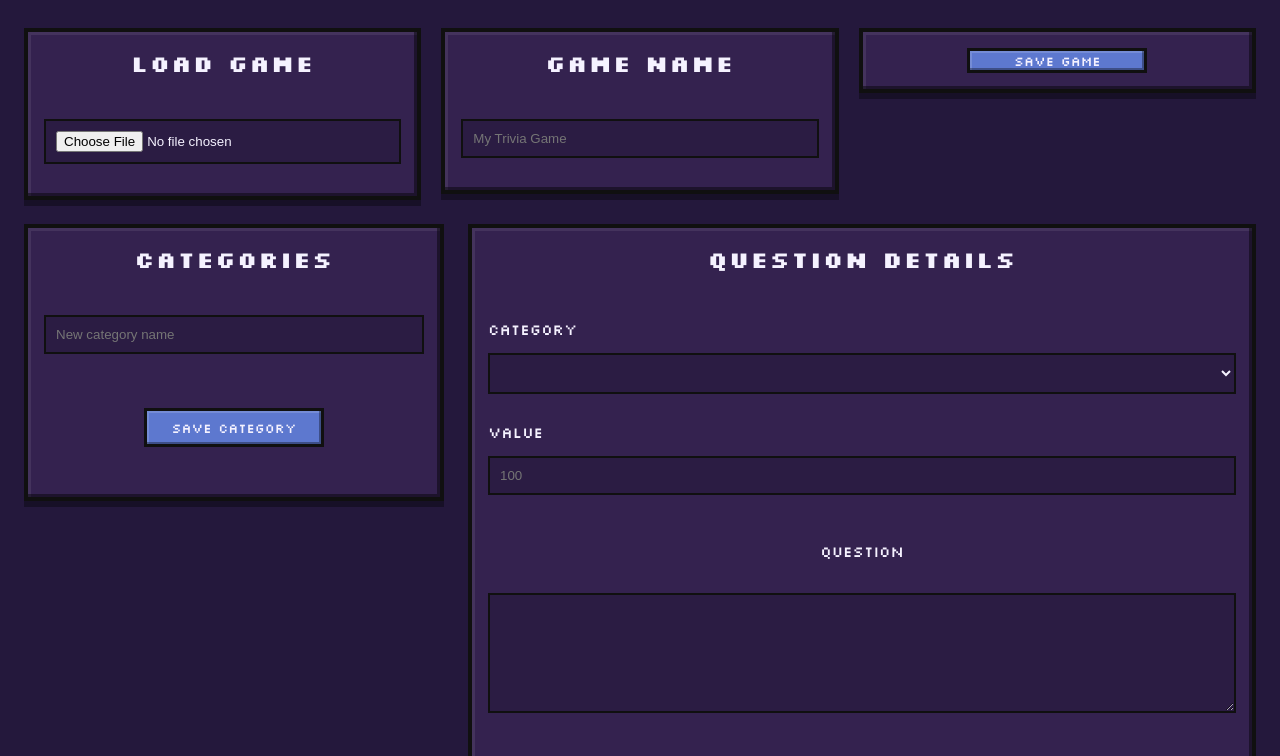
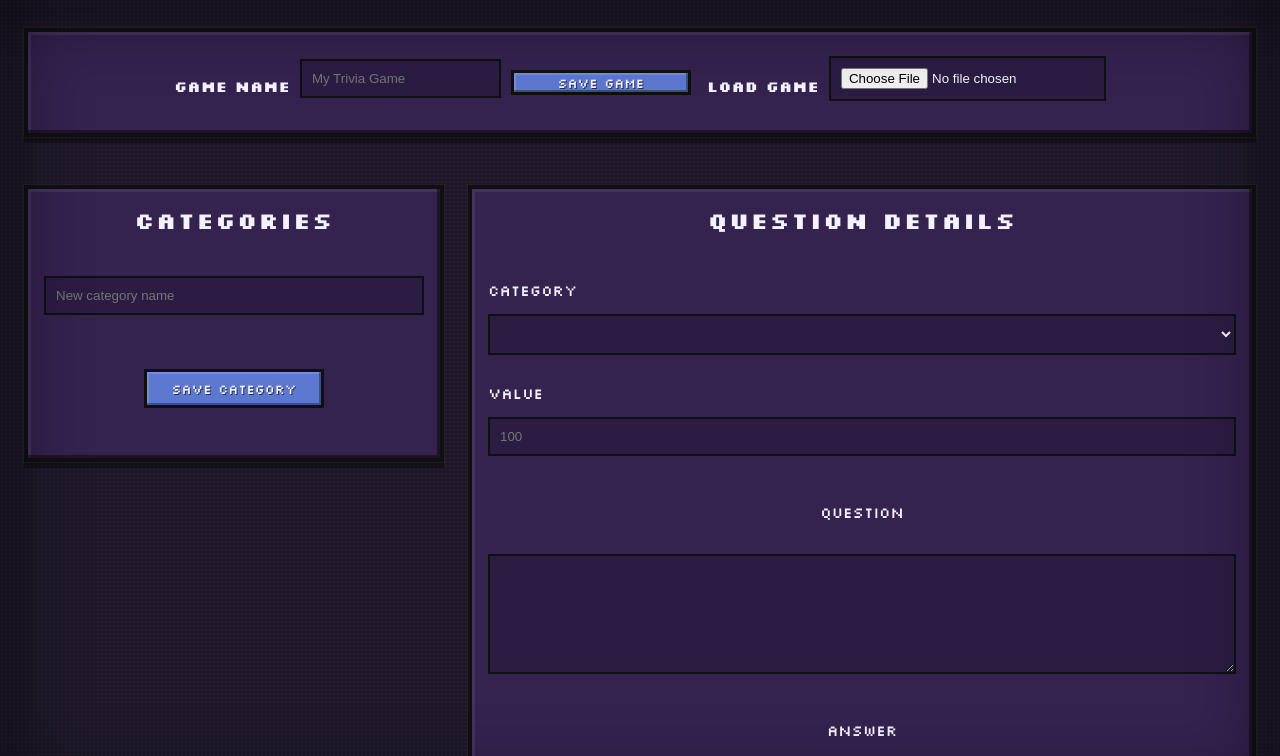
Before and after one commit to jostarly/triviaforge, a plain HTML site: page admin.html in a window 1280 px wide. Shown: the top 756 px of the page. Drawn offline with nearby package versions, Linux system fonts and the light colour scheme.

Commit message:
further sauce added

```diff
--- a/admin.html
+++ b/admin.html
@@ -15,24 +15,20 @@
 <body>
 
 <div id="admin-container" class="container-fluid">
-    <div id="admin-toolbar" class="row justify-content-center">
-        <div class="col-lg-3 col-md-6 text-center">
-            <section class="panel">
-                <h2>Load Game</h2>
-                <input type="file" id="json-upload" accept=".json">
-            </section>
-        </div>
-        <div class="col-lg-4 col-md-6 text-center">
-            <section class="panel">
-                <h2>Game Name</h2>
-                <input id="game-name" placeholder="My Trivia Game">
-            </section>
-        </div>
-        <div class="col-lg-3 col-md-6 text-center">
-            <section class="panel">
-                <button id="download">Save Game</button>
-            </section>
-        </div>
+    <div id="admin-toolbar">
+        <section class="panel admin-header-panel">
+            <div class="header-row">
+                <div class="header-left">
+                    <label class="header-label" for="game-name">Game Name</label>
+                    <input type="text" id="game-name" placeholder="My Trivia Game">
+                    <button id="download">Save Game</button>
+                </div>
+                <div class="header-right">
+                    <label class="header-label" for="json-upload">Load Game</label>
+                    <input type="file" id="json-upload" accept=".json">
+                </div>
+            </div>
+        </section>
     </div>
 
     <div id="admin-main" class="row g-4">
--- a/style.css
+++ b/style.css
@@ -37,9 +37,28 @@ body {
     align-items: center;
 
     font-family: 'Silkscreen', sans-serif;
-    background-color: var(--bg);
+    background-color: #1d1727;
+    background-image:
+        radial-gradient(rgba(255,255,255,0.03) 1px, transparent 1px);
+    background-size: 4px 4px;
     color: var(--text);
     text-align: center;
+}
+
+* {
+    image-rendering: pixelated;
+    image-rendering: crisp-edges;
+}
+
+body::before {
+    content: "";
+    position: fixed;
+    inset: 0;
+    pointer-events: none;
+
+    box-shadow:
+        inset 0 0 80px rgba(0,0,0,0.65),
+        inset 0 0 20px rgba(155,125,255,0.08);
 }
 
 .heading {
@@ -70,6 +89,9 @@ button {
         transform 0.06s ease,
         filter 0.12s ease;
 
+    text-shadow:
+        1px 1px 0 rgba(0,0,0,0.6),
+        0 0 6px rgba(155,125,255,0.15);
     image-rendering: pixelated;
 }
 
@@ -107,6 +129,7 @@ button:disabled {
 
 #board {
     display: grid;
+    grid-auto-columns: minmax(100px, 1fr);
     gap: 8px 18px;
 
     padding: 16px;
@@ -161,6 +184,8 @@ button:disabled {
     align-items: center;
     justify-content: center;
 
+    min-width: 200px;
+    max-width: 300px;
     min-height: 70px;
 
     transition: transform 0.08s ease, filter 0.12s ease;
@@ -185,7 +210,9 @@ button:disabled {
     background: var(--cell-header);
 
     font-size: 24px;
-    letter-spacing: 1px;
+    text-transform: uppercase;
+    letter-spacing: 2px;
+    text-shadow: 1px 1px 0 rgba(0,0,0,0.6);
 
     cursor: default;
 
@@ -239,6 +266,14 @@ button:disabled {
 
     border-radius: 0;
     text-align: center;
+}
+
+.panel,
+.score-box,
+#menu-container,
+#upload-container,
+#modal-content {
+    outline: 1px solid rgba(255,255,255,0.04);
 }
 
 .score-box .name {
@@ -330,6 +365,52 @@ button:disabled {
 }
 
 /* =========================================
+   CONFIRMATION MODAL
+========================================= */
+
+#confirmation-modal {
+    position: fixed;
+    inset: 0;
+    background: rgba(0, 0, 0, 0.8);
+
+    display: flex;
+    justify-content: center;
+    align-items: center;
+}
+
+#confirmation-content {
+    background: #34224f;
+
+    border: 4px solid #101010;
+
+    box-shadow:
+        inset -3px -3px 0 rgba(0,0,0,0.45),
+        inset 3px 3px 0 rgba(255,255,255,0.08),
+        0 6px 0 rgba(0,0,0,0.35);
+
+    padding: 30px;
+    width: 420px;
+    border-radius: 0;
+    text-align: center;
+}
+
+#confirmation-text {
+    font-size: 20px;
+    margin-bottom: 30px;
+    line-height: 1.5;
+}
+
+#confirmation-buttons {
+    display: flex;
+    gap: 15px;
+    justify-content: center;
+}
+
+#confirmation-buttons button {
+    flex: 1;
+}
+
+/* =========================================
    QUESTION PAGE
 ========================================= */
 
@@ -397,10 +478,72 @@ button:disabled {
 }
 
 #admin-toolbar {
-    display: grid;
-    grid-template-columns: repeat(3, minmax(220px, 1fr));
-    gap: 20px;
-    align-items: start;
+    position: static;
+    width: 100%;
+    z-index: auto;
+    padding: 0;
+    margin-bottom: 24px;
+    box-sizing: border-box;
+    background: transparent;
+}
+
+#admin-toolbar .admin-header-panel {
+    width: 100%;
+    margin: 0;
+    border-radius: 0;
+    border: none;
+    box-shadow: none;
+    background: #5a5a5a;
+    padding: 10px 24px;
+    border-bottom: 1px solid rgba(255,255,255,0.12);
+}
+
+#admin-toolbar .header-row {
+    display: flex;
+    align-items: center;
+    justify-content: space-between;
+    gap: 16px;
+    flex-wrap: wrap;
+}
+
+#admin-toolbar .header-left,
+#admin-toolbar .header-right {
+    display: flex;
+    align-items: center;
+    gap: 10px;
+    flex-wrap: wrap;
+}
+
+#admin-toolbar .header-left {
+    flex: 1;
+    min-width: 280px;
+}
+
+#admin-toolbar .header-right {
+    justify-content: flex-end;
+    min-width: 240px;
+}
+
+#admin-toolbar .header-label {
+    font-weight: bold;
+    white-space: nowrap;
+}
+
+#admin-toolbar input[type="text"] {
+    width: auto;
+    min-width: 200px;
+    max-width: 360px;
+}
+
+#admin-toolbar input[type="file"] {
+    width: auto;
+    min-width: 180px;
+}
+
+#admin-toolbar button {
+    width: auto;
+    min-width: 140px;
+    margin: 0;
 }
 
 #admin-main {
```
Also changed, not shown: index.html (+10 -1 lines), script.js (+34 -3 lines).
